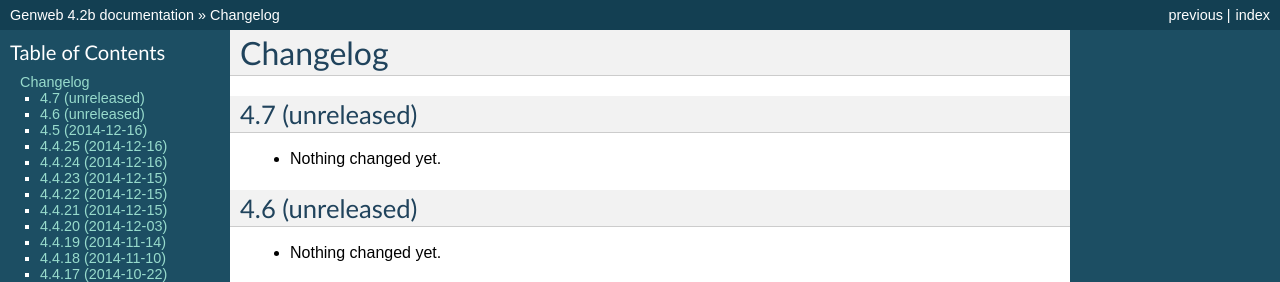
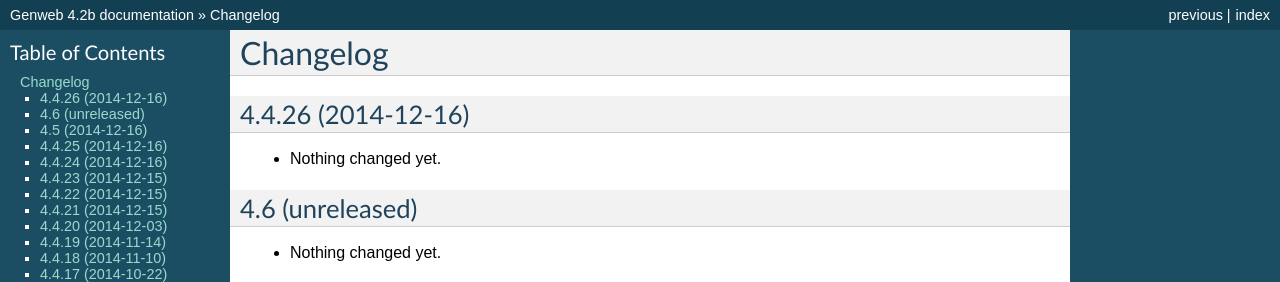
Before and after one commit to UPCnet/genweb.core, a Sphinx documentation site: the page built from docs/HISTORY.rst, in a window 1280 px wide and 900 px high. Shown: the top 282 px of the window. Built offline with Sphinx 7.4.7, drawn with Linux system fonts in a browser that asks for light colours.

Commit message:
Preparing release 4.4.26

```diff
--- a/docs/HISTORY.rst
+++ b/docs/HISTORY.rst
@@ -1,8 +1,8 @@
 Changelog
 =========
 
-4.7 (unreleased)
-----------------
+4.4.26 (2014-12-16)
+-------------------
 
 - Nothing changed yet.
 
--- a/setup.py
+++ b/setup.py
@@ -1,7 +1,7 @@
 from setuptools import setup, find_packages
 import os
 
-version = '4.7.dev0'
+version = '4.4.26'
 
 README = open("README.rst").read()
 HISTORY = open(os.path.join("docs", "HISTORY.rst")).read()
```
